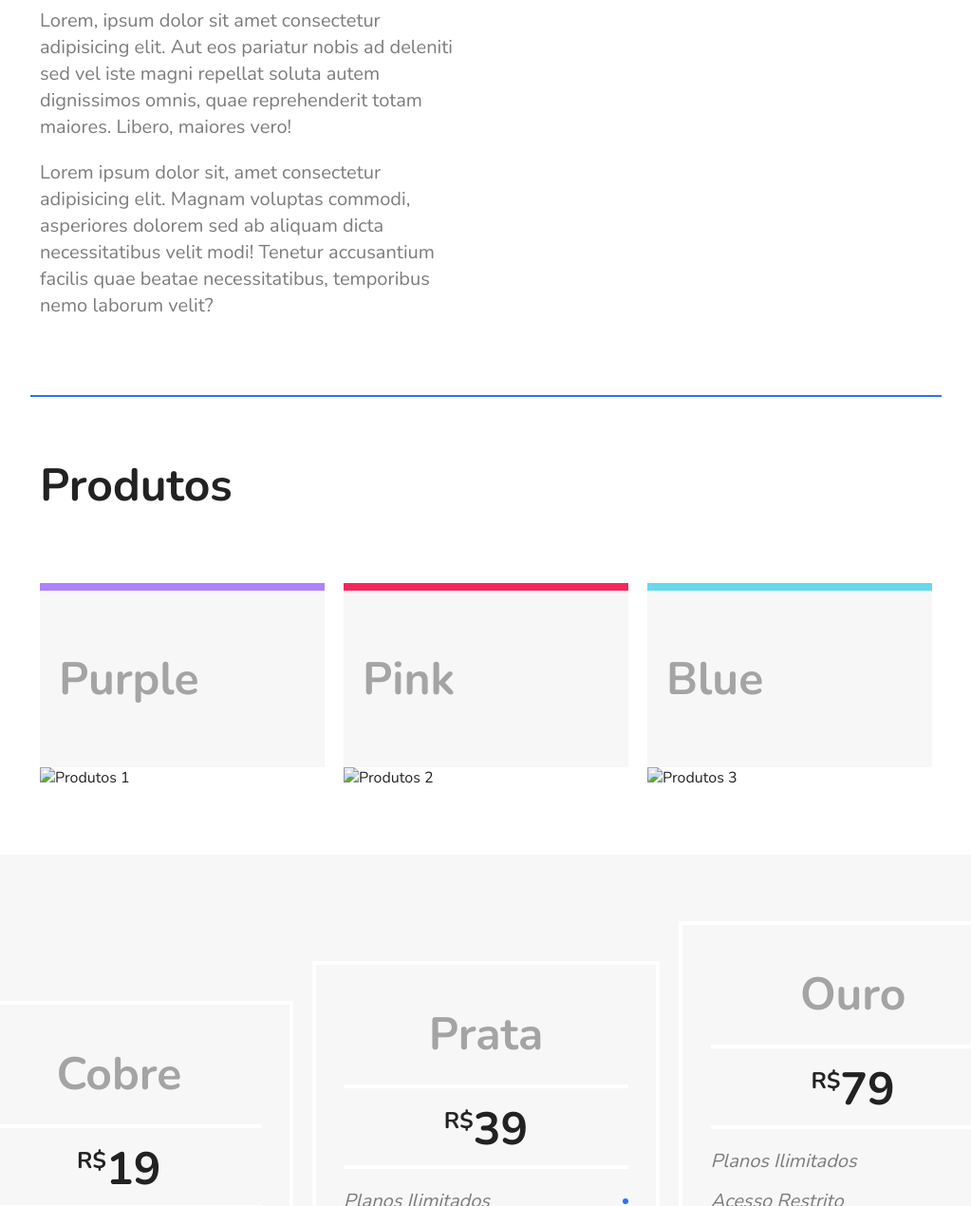
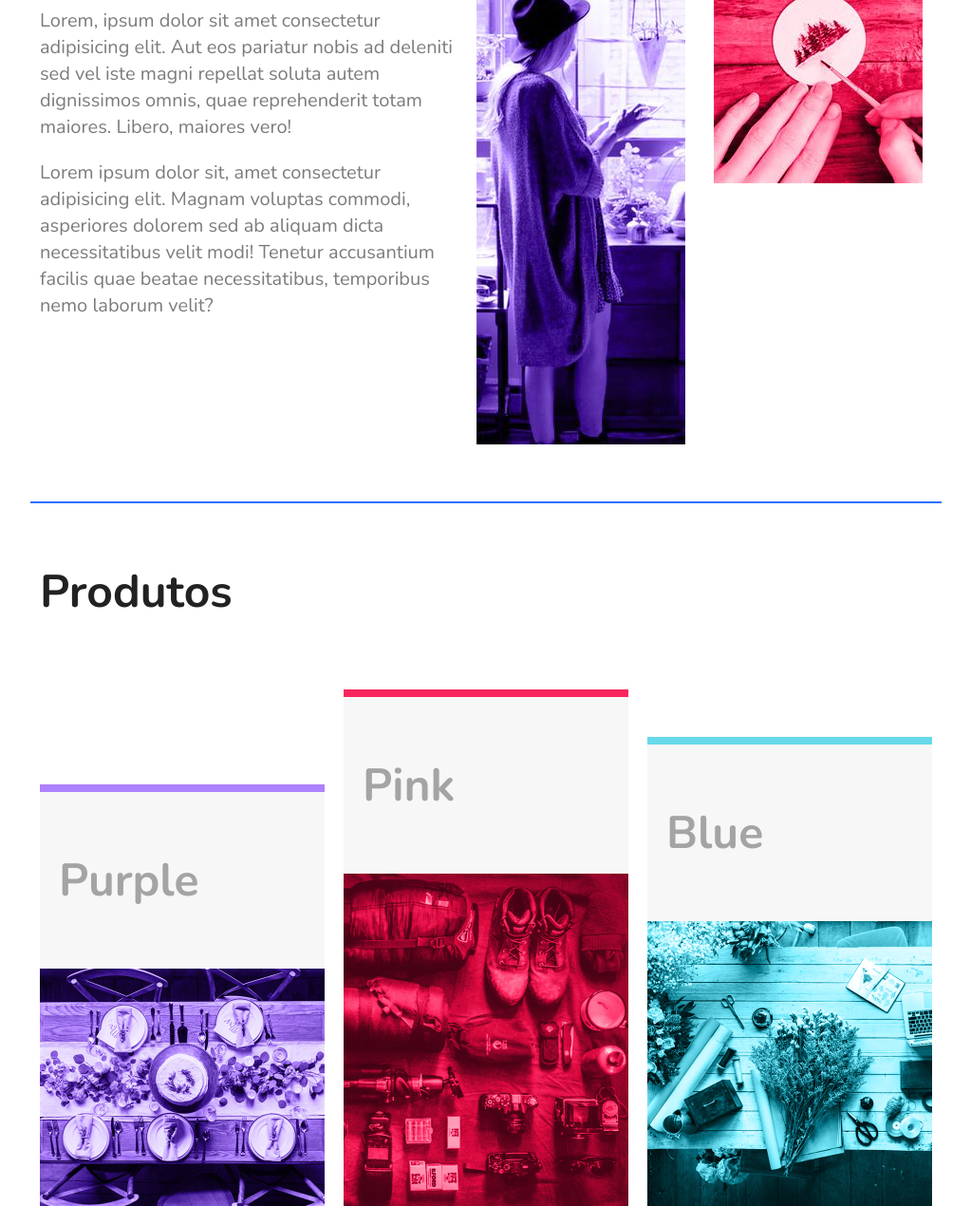
Before and after one commit to rafafreitasss/landing-page-simples, a plain HTML site: page index.html in a window 1280 px wide. Shown: the part 481-1751 px from the top of the page at 95% size, without its empty margins (128-1151 px from the left). Drawn offline with nearby package versions, Linux system fonts and the light colour scheme; the site is published under a folder, as on GitHub Pages, so addresses that start at the root find nothing.

Commit message:
ajuste imgs

```diff
--- a/index.html
+++ b/index.html
@@ -46,10 +46,10 @@
             <p>Lorem ipsum dolor sit, amet consectetur adipisicing elit. Magnam voluptas commodi, asperiores dolorem sed ab aliquam dicta necessitatibus velit modi! Tenetur accusantium facilis quae beatae necessitatibus, temporibus nemo laborum velit?</p>
         </div>
         <div class="sobre-img">
-            <img src="/img/sobre1.jpg" alt="Sobre 1">
+            <img src="./img/sobre1.jpg" alt="Sobre 1">
         </div>
         <div class="sobre-img">
-            <img src="/img/sobre2.jpg" alt="Sobre 2">
+            <img src="./img/sobre2.jpg" alt="Sobre 2">
         </div>
     </section>
 
@@ -58,15 +58,15 @@
         <div class="produtos-container">
             <div class="produtos-item purple">
                 <h2>Purple</h2>
-                <img src="/img/produtos1.jpg" alt="Produtos 1">
+                <img src="./img/produtos1.jpg" alt="Produtos 1">
             </div>
             <div class="produtos-item pink">
                 <h2>Pink</h2>
-                <img src="/img/produtos2.jpg" alt="Produtos 2">
+                <img src="./img/produtos2.jpg" alt="Produtos 2">
             </div>
             <div class="produtos-item blue">
                 <h2>Blue</h2>
-                <img src="/img/produtos3.jpg" alt="Produtos 3">
+                <img src="./img/produtos3.jpg" alt="Produtos 3">
             </div>
         </div>
     </section>
```
